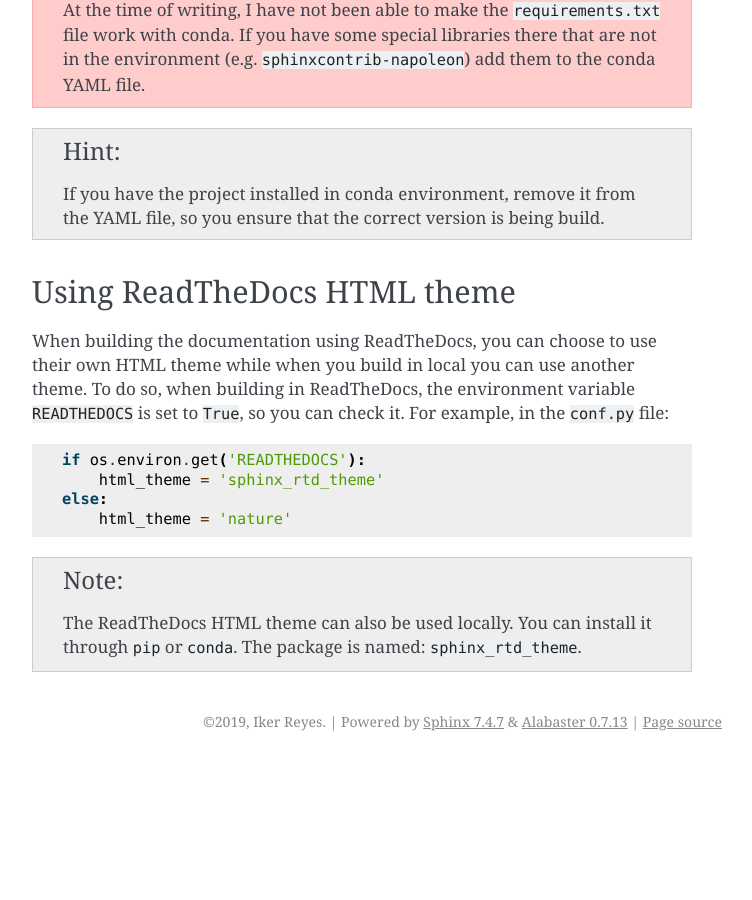
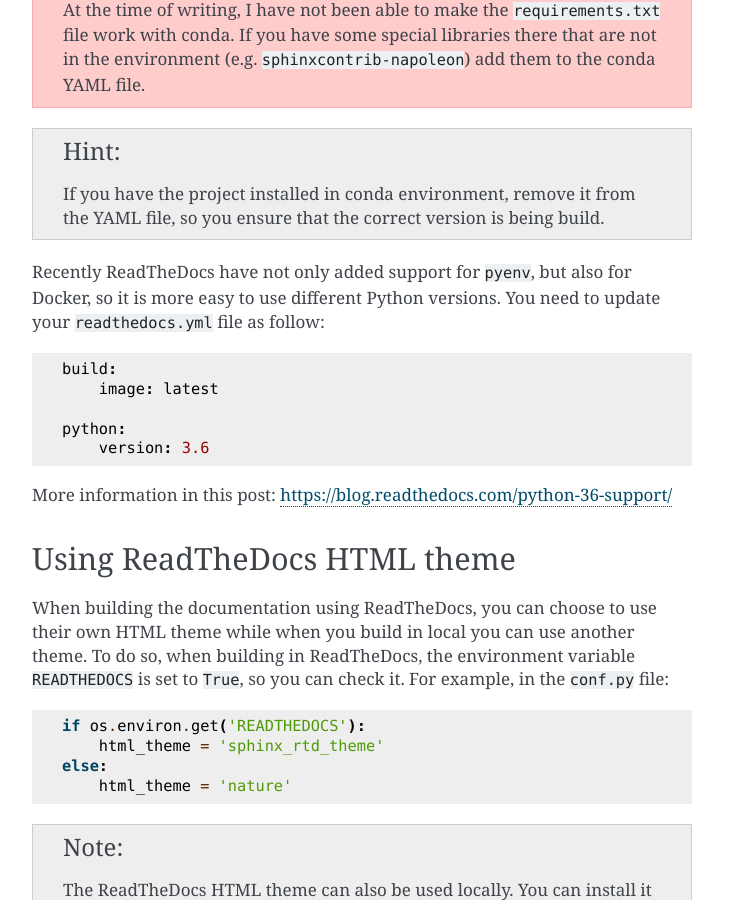
Before and after one commit to ikerreyes/sphinx, a Sphinx documentation site: the page built from source/extras/rtd.rst, in a window 1280 px wide and 900 px high, scrolled down 1610 px. Shown: the whole window, without its empty margins (388-1140 px from the left). Built offline with Sphinx 7.4.7, drawn with Linux system fonts in a browser that asks for light colours; before the commit the page ends 2371 px from its top, so only the background shows below that.

Commit message:
Added infromation on RTD docker image for python versions

```diff
--- a/source/extras/rtd.rst
+++ b/source/extras/rtd.rst
@@ -86,6 +86,18 @@
     so you ensure that the correct version is being build.
 
 
+Recently ReadTheDocs have not only added support for ``pyenv``, but also for
+Docker, so it is more easy to use different Python versions.
+You need to update your :file:`readthedocs.yml` file as follow::
+
+    build:
+        image: latest
+
+    python:
+        version: 3.6
+
+More information in this post: https://blog.readthedocs.com/python-36-support/
+
 Using ReadTheDocs HTML theme
 ----------------------------
 
```
